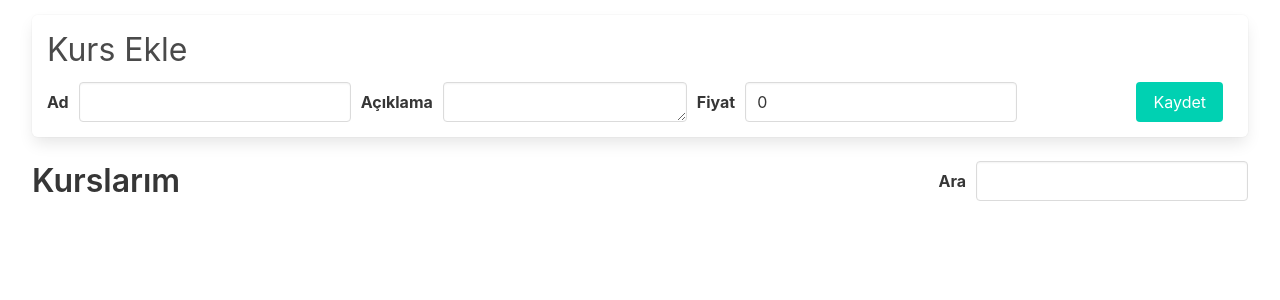
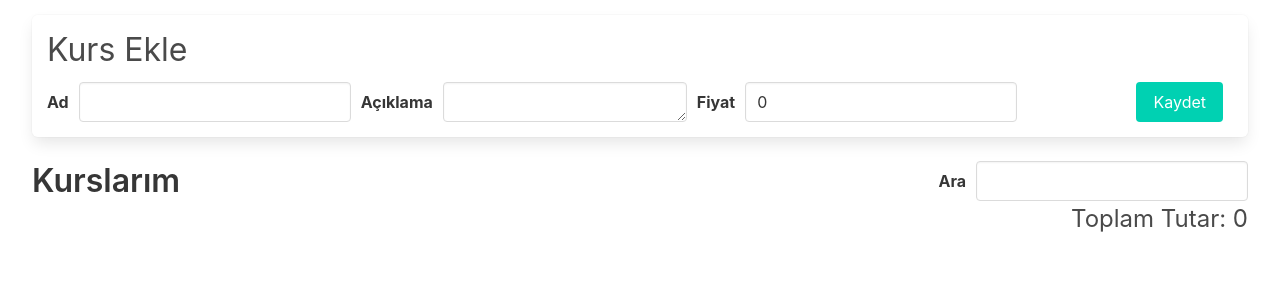
Before and after one commit to Umutcany/10-ReduxSlicery, a React (Vite) app in the folder SliceryProject/: page / in a window 1280 px wide. Shown: the top 300 px of the page. Built offline with nearby package versions, Linux system fonts and the light colour scheme.

Commit message:
ProjectFinished

```diff
--- a/SliceryProject/src/App.css
+++ b/SliceryProject/src/App.css
@@ -72,5 +72,5 @@
 
   .coursePrice {
     text-align: right;
-    font-size: 2rem;
+    font-size: 1.5rem;
   }
--- a/SliceryProject/src/App.tsx
+++ b/SliceryProject/src/App.tsx
@@ -12,7 +12,7 @@ function App() {
       <CourseForm />
       <CourseSearch />
       <CourseList />
-      {/* <CourseValue /> */}
+      <CourseValue />
     </div>
   );
 }
--- a/SliceryProject/src/components/CourseValue.tsx
+++ b/SliceryProject/src/components/CourseValue.tsx
@@ -1,7 +1,28 @@
 import React from "react";
+import { useSelector } from "react-redux";
+
+interface RootStateType {
+  courses: {
+    data: {
+      name: string;
+      cost: number;
+    }[];
+    searchTerm: string;
+  };
+}
 
 const CourseValue = () => {
-  return <div>CourseValue</div>;
+  const { data, searchTerm } = useSelector(
+    (state: RootStateType) => state.courses
+  );
+
+  const totalCost = data
+    .filter((course) =>
+      course.name.toLowerCase().includes(searchTerm.toLowerCase())
+    )
+    .reduce((acc, course) => acc + course.cost, 0);
+
+  return <div className="coursePrice">Toplam Tutar: {totalCost}</div>;
 };
 
 export default CourseValue;
```
